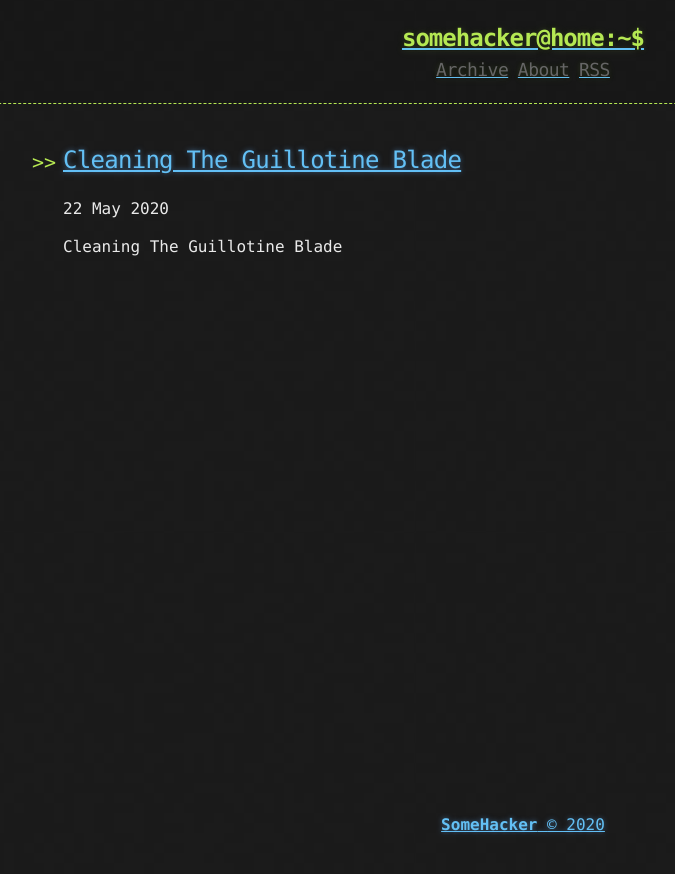
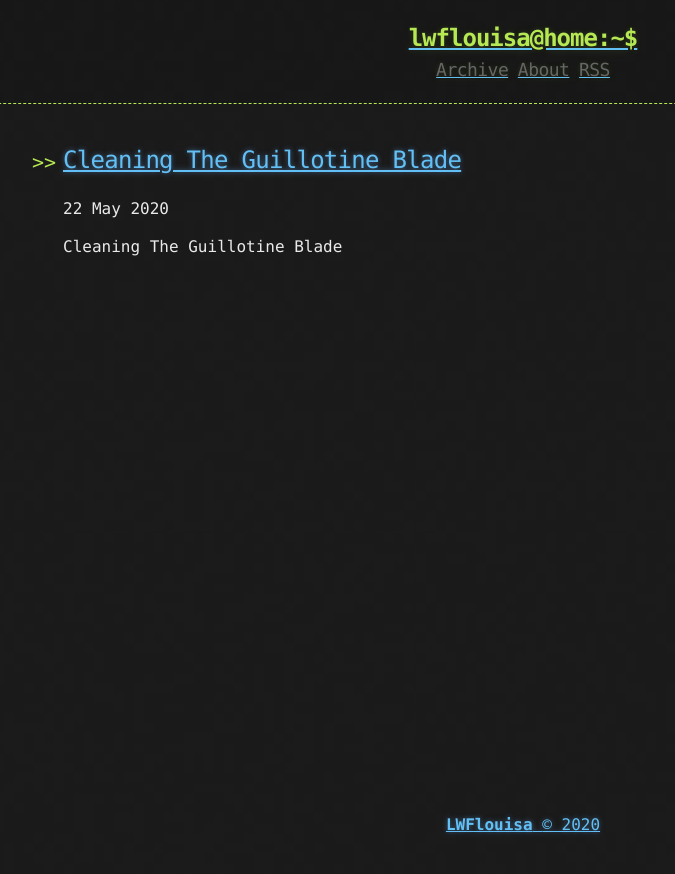
Before and after one commit to LWFlouisa/uploadedfairyOldSynd, a Jekyll site: the page built from index.html, in a window 1280 px wide. Shown: the top 874 px of the page, without its empty margins (117-792 px from the left). Built offline with Jekyll 4.4.1, drawn with Linux system fonts in a browser that asks for light colours; the list of posts is cut into pages by our own code; some of the changed lines change nothing that is shown.

Commit message:
Update _config.yml

```diff
--- a/_config.yml
+++ b/_config.yml
@@ -1,9 +1,8 @@
-title: Hacker-Blog
-description: "A Jekyll Blog Theme For Hackers"
+title: Uploaded Fairy
+description: "The syndicated version of my webcomic. You can find the link to the main site here: https://lwflouisa.github.io/uploadedfairyalt/"
 author:
-  name: "SomeHacker"
-  email: "someone@somewebsite.somedomain"
-  url: "https://ashishchaudhary.in/hacker-blog"
+  name: "LWFlouisa"
+  url: "https://lwflouisa.github.io/uploadedfairyalt/"
 
 baseurl: /
 
@@ -28,5 +27,5 @@
   - jekyll-sitemap
 
 # Custom variables
-owner : "SomeHacker"
+owner : "LWFlouisa"
 year : "2020"
```
